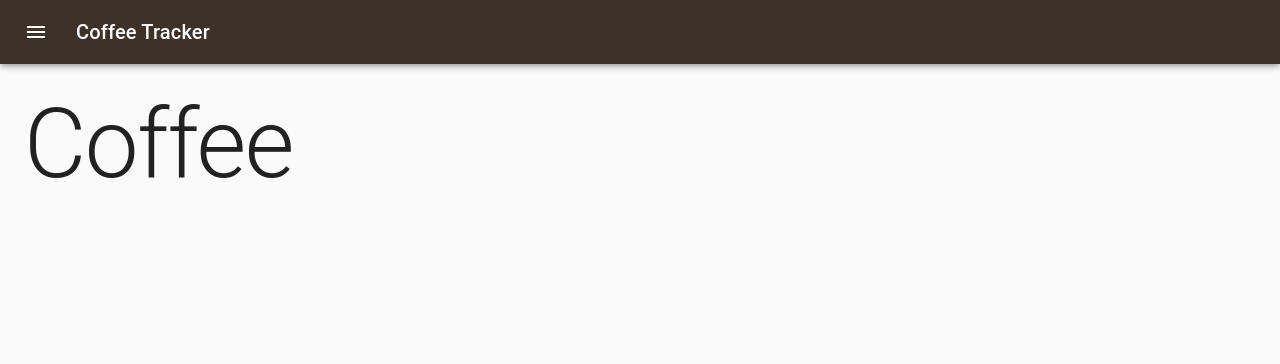
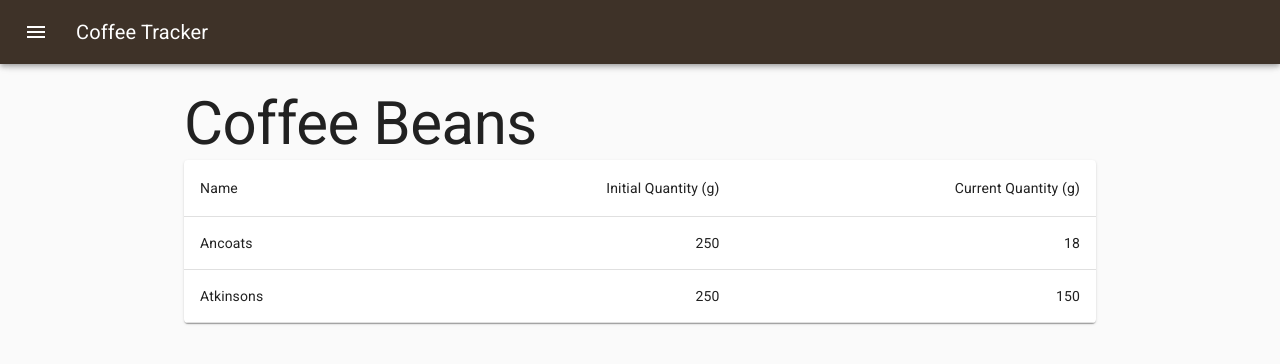
Before and after one commit to joshhazlewood/coffee-tracker-frontend, a React (Create React App) app: page /coffee in a window 1280 px wide. Shown: the top 364 px of the page. Built offline with nearby package versions, Linux system fonts and the light colour scheme.

Commit message:
Created basic BeanTable component + organised imports

```diff
--- a/src/App.js
+++ b/src/App.js
@@ -1,6 +1,7 @@
 import React from "react";
 import { Navbar } from "./components/navbar.js";
 import "./App.css";
+import "@fontsource/roboto"
 
 function App() {
   return (
--- /dev/null
+++ b/src/components/BeanTable.js
@@ -0,0 +1,53 @@
+import Paper from "@material-ui/core/Paper";
+import { makeStyles } from "@material-ui/core/styles";
+import Table from "@material-ui/core/Table";
+import TableBody from "@material-ui/core/TableBody";
+import TableCell from "@material-ui/core/TableCell";
+import TableContainer from "@material-ui/core/TableContainer";
+import TableHead from "@material-ui/core/TableHead";
+import TableRow from "@material-ui/core/TableRow";
+import React from "react";
+
+const useStyles = makeStyles({
+  table: {
+    minWidth: 900,
+  },
+});
+
+function createData(name, initalQuantity, currentQuantity) {
+  return { name, initalQuantity, currentQuantity };
+}
+
+const rows = [
+  createData("Ancoats", 250, 18),
+  createData("Atkinsons", 250, 150),
+];
+
+export function BeanTable() {
+  const classes = useStyles();
+
+  return (
+    <TableContainer component={Paper}>
+      <Table className={classes.table} size="medium" aria-label="simple table">
+        <TableHead>
+          <TableRow>
+            <TableCell>Name</TableCell>
+            <TableCell align="right">Initial Quantity&nbsp;(g)</TableCell>
+            <TableCell align="right">Current Quantity&nbsp;(g)</TableCell>
+          </TableRow>
+        </TableHead>
+        <TableBody>
+          {rows.map((row) => (
+            <TableRow key={row.name}>
+              <TableCell component="th" scope="row">
+                {row.name}
+              </TableCell>
+              <TableCell align="right">{row.initalQuantity}</TableCell>
+              <TableCell align="right">{row.currentQuantity}</TableCell>
+            </TableRow>
+          ))}
+        </TableBody>
+      </Table>
+    </TableContainer>
+  );
+}
--- a/src/pages/coffee.js
+++ b/src/pages/coffee.js
@@ -1,7 +1,11 @@
-import { Typography } from "@material-ui/core";
+import { Container, Typography } from "@material-ui/core";
+import { BeanTable } from "../components/BeanTable.js";
 
 export function Coffee() {
   return (
-    <Typography variant="h1">Coffee</Typography>
+    <Container maxWidth="md">
+      <Typography variant="h2">Coffee Beans</Typography>
+      <BeanTable />
+    </Container>
   );
 }
--- a/src/pages/espresso.js
+++ b/src/pages/espresso.js
@@ -1,7 +1,9 @@
-import { Typography } from "@material-ui/core";
+import { Container, Typography } from "@material-ui/core";
 
 export function Espresso() {
   return (
-    <Typography variant="h1">Espresso</Typography>
+    <Container maxWidth="sm">
+      <Typography variant="h3">Espresso</Typography>
+    </Container>
   );
 }
--- a/src/pages/home.js
+++ b/src/pages/home.js
@@ -1,7 +1,9 @@
-import { Typography } from "@material-ui/core";
+import { Container, Typography } from "@material-ui/core";
 
 export function Home() {
   return (
-    <Typography variant="h1">Home</Typography>
+    <Container maxWidth="md">
+      <Typography variant="h1">Home</Typography>
+    </Container>
   );
 }
```
Also changed, not shown: src/components/navbar.js (+13 -13 lines), 1 other file (tests, documents, lock files or other folders).
